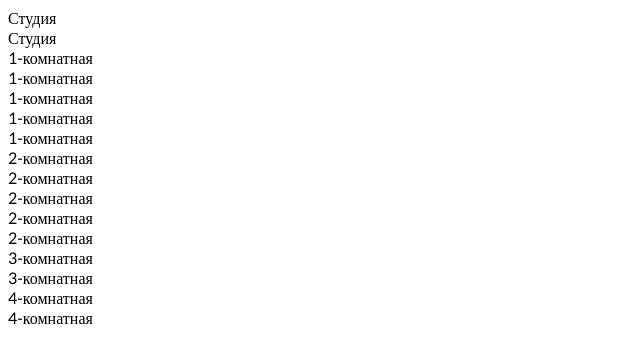
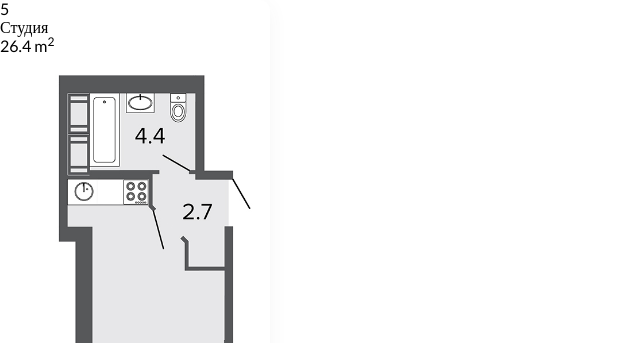
Before and after one commit to ageevweb/flats, a website built with webpack: page src/index.pug in a window 1280 px wide. Shown: the top 343 px of the page, without its empty margins (0-640 px from the left). Built offline with nearby package versions, Linux system fonts and the light colour scheme.

Commit message:
flat-item + scss files

```diff
--- a/src/index.js
+++ b/src/index.js
@@ -1,6 +1,6 @@
 
 import { Flats } from './classes/Flats'
-import './style.scss'
+import './styles/style.scss'
 
 
 let flats = [
@@ -143,7 +143,21 @@ function renderFlats(){
     console.log(item)
 
     return `
-      <div>${item.type}</div>
+      <div class="flat-item">
+        <div class="flat-item__top">
+          <div class="flat-item__level">${item.level}</div>
+          <div class="flat-item__type">${item.type}</div>
+          <div class="flat-item__meters">${item.meters} m<sup>2</sup></div>
+        </div>
+        <div class="flat-item__img">
+          <img src="/img/${item.img}.jpg">
+          <div class="flat-item__number">${item.id}</div>
+        </div>
+        <div class="flat-item__bottom">
+          <div class="flat-item__price">${item.price} р.</div>
+          <div class="flat-item__for-meter">${Math.floor(item.price / item.meters)} р. за m<sup>2</sup></div>
+        </div>
+      </div>
     `
   })
 
--- a/src/index.pug
+++ b/src/index.pug
@@ -3,7 +3,7 @@ html
   head
     meta(charset="UTF-8")
     meta(name="viewport" content="width=device-width, initial-scale=1.0")
-    title Document
+    title FlatsJS
   body
-    <div id="list"></div>
+    #list
     h1 HELLo
--- /dev/null
+++ b/src/styles/flatItem.scss
@@ -0,0 +1,15 @@
+.flat-item{
+  width: 270px;
+  height: 365px;
+  background: $white;
+  box-shadow: 0px 5px 20px rgba(86, 86, 86, 0.05);
+  border-radius: 10px;
+
+
+  &__img{
+    img {
+      max-width: 100%;
+      max-height: 100%;
+    }
+  }
+}
--- a/src/style.scss
+++ b/src/styles/style.scss
@@ -1,8 +1,12 @@
+@import '~normalize.css';
 @import url('https://fonts.googleapis.com/css?family=Lato:100,100i,300,300i,400,400i,700,700i,900,900i&display=swap');
+
+@import './vars.scss';
+@import './flatItem.scss';
 
 body{
   font-family: 'Lato';
 }
 h1{
-  color: green;
+  color: $dark;
 }
--- /dev/null
+++ b/src/styles/vars.scss
@@ -0,0 +1,6 @@
+$white: #ffffff;
+$whitesmoke: #f7f7f7;
+$regular: #70D24E;
+$dark: #2C323A;
+$darklight: #2f2e2d;
+$grey: #D8D8D8;
```
